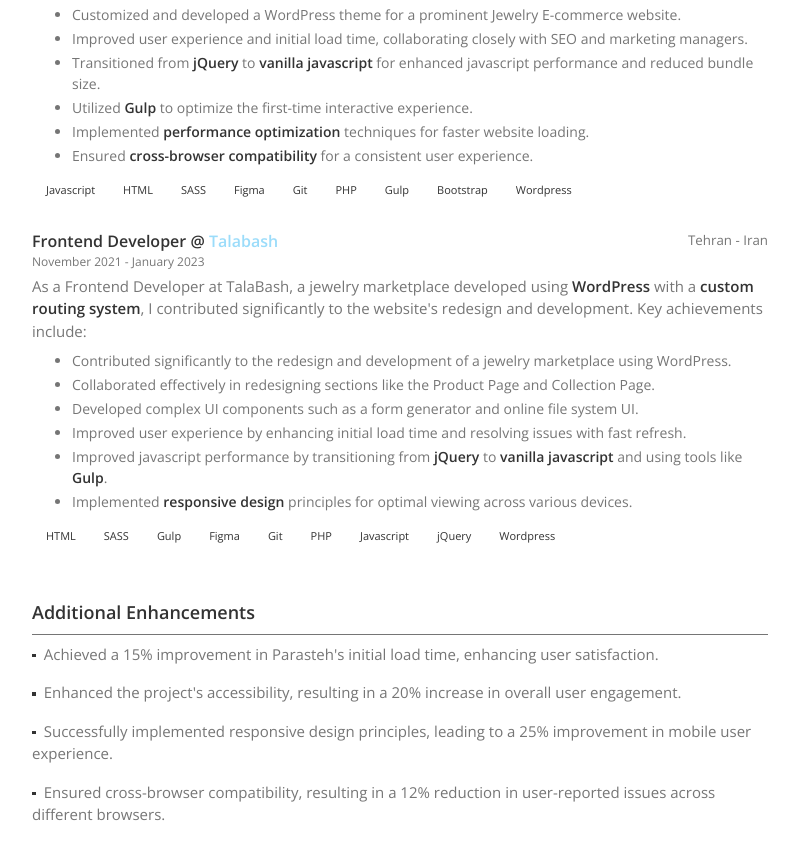
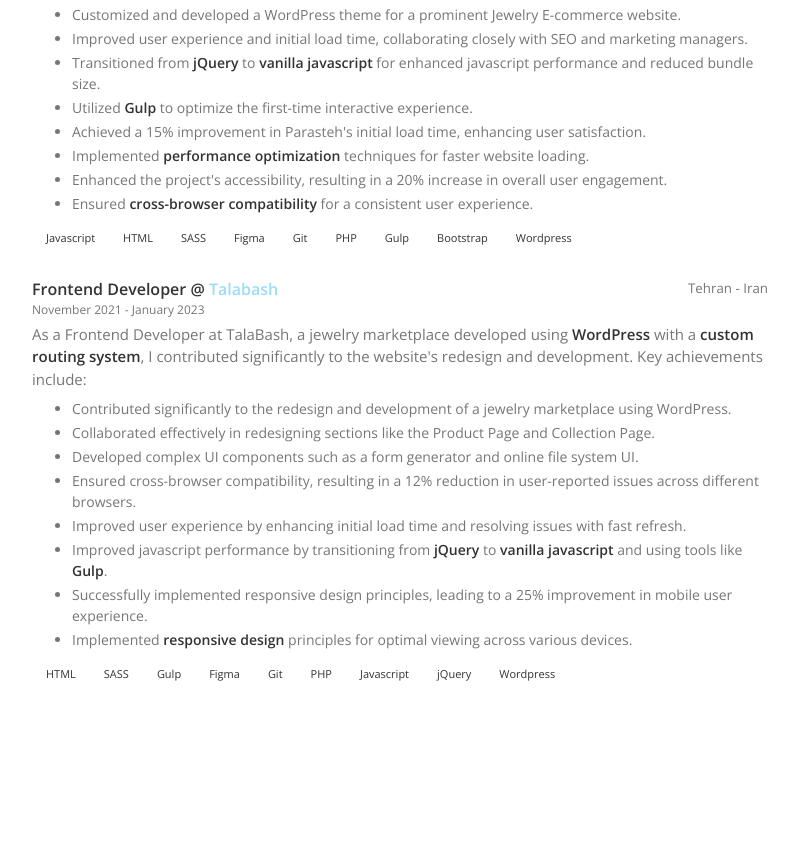
Before and after one commit to ramin-03/ramin-03.github.io, a Next.js app: page / in a window 1280 px wide. Shown: the part 1260-2118 px from the top of the page, without its empty margins (240-1038 px from the left). After the commit the page ends 1997 px from the top, so only its background shows below. Built offline with nearby package versions, Linux system fonts and the light colour scheme.

Commit message:
Removed additional enhancements section

```diff
--- a/src/components/AdditionalEnhancementsCard/index.tsx
+++ /dev/null
@@ -1,28 +0,0 @@
-import React, { ReactNode, memo } from 'react'
-import type { FC } from 'react'
-import Card from '../Card'
-import ResetUL from '../ResetElements/ResetUL'
-import StyledUnorderedListItem from '../StyledUnorderedListItem'
-import styles from './styles.module.scss'
-
-export interface AdditionalEnhancementsCardData {
-  title: string
-  points: ReactNode[]
-}
-
-export interface AdditionalEnhancementsCardProps {
-  data: AdditionalEnhancementsCardData
-  children?: never
-}
-
-const AdditionalEnhancementsCard: FC<AdditionalEnhancementsCardProps> = ({ data }) => (
-  <Card title={data.title} className={styles.root}>
-    <ResetUL className={styles.list}>
-      {data.points.map((point, i) => (
-        <StyledUnorderedListItem key={i}>{point}</StyledUnorderedListItem>
-      ))}
-    </ResetUL>
-  </Card>
-)
-
-export default memo(AdditionalEnhancementsCard)
--- a/src/components/AdditionalEnhancementsCard/styles.module.scss
+++ /dev/null
@@ -1,14 +0,0 @@
-.root {
-  grid-area: additional-enhancements;
-}
-
-.list {
-  color: var(--text-secondary-color);
-  padding: 0;
-  display: grid;
-  gap: 1rem;
-  font-size: 0.9375rem;
-  strong {
-    color: var(--text-primary-color);
-  }
-}
--- a/src/data/enData.tsx
+++ b/src/data/enData.tsx
@@ -69,7 +69,7 @@ export const data: DataModel = {
     noEndDateText: 'October 2023',
     items: [
       {
-        title: 'Intelligence Advance Solutions (Asre DaneshAfzar)',
+        title: 'Intelligence Advance Solutions',
         position: 'Frontend developer',
         startDate: 'January 2023',
         ISOStartDate: '2023-01-05T00:00:00.000Z',
@@ -131,9 +131,11 @@ export const data: DataModel = {
           <>
             Utilized <strong>Gulp</strong> to optimize the first-time interactive experience.
           </>,
+          <>Achieved a 15% improvement in Parasteh's initial load time, enhancing user satisfaction.</>,
           <>
             Implemented <strong>performance optimization</strong> techniques for faster website loading.
           </>,
+          <>Enhanced the project's accessibility, resulting in a 20% increase in overall user engagement.</>,
           <>
             Ensured <strong>cross-browser compatibility</strong> for a consistent user experience.
           </>,
@@ -160,10 +162,18 @@ export const data: DataModel = {
           <>Contributed significantly to the redesign and development of a jewelry marketplace using WordPress.</>,
           <>Collaborated effectively in redesigning sections like the Product Page and Collection Page.</>,
           <>Developed complex UI components such as a form generator and online file system UI.</>,
+          <>
+            Ensured cross-browser compatibility, resulting in a 12% reduction in user-reported issues across different
+            browsers.
+          </>,
           <>Improved user experience by enhancing initial load time and resolving issues with fast refresh.</>,
           <>
             Improved javascript performance by transitioning from <strong>jQuery</strong> to
             <strong> vanilla javascript</strong> and using tools like <strong>Gulp</strong>.
+          </>,
+          <>
+            Successfully implemented responsive design principles, leading to a 25% improvement in mobile user
+            experience.
           </>,
           <>
             Implemented <strong>responsive design</strong> principles for optimal viewing across various devices.
@@ -172,19 +182,5 @@ export const data: DataModel = {
         techStack: ['HTML', 'SASS', 'Gulp', 'Figma', 'Git', 'PHP', 'Javascript', 'jQuery', 'Wordpress'],
       },
     ],
-  },
-  AdditionalEnhancements: {
-    title: 'Additional Enhancements',
-    points: [
-      <>Achieved a 15% improvement in Parasteh's initial load time, enhancing user satisfaction.</>,
-      <>Enhanced the project's accessibility, resulting in a 20% increase in overall user engagement.</>,
-      <>
-        Successfully implemented responsive design principles, leading to a 25% improvement in mobile user experience.
-      </>,
-      <>
-        Ensured cross-browser compatibility, resulting in a 12% reduction in user-reported issues across different
-        browsers.
-      </>,
-    ],
-  },
+  }
 }
--- a/src/data/type.ts
+++ b/src/data/type.ts
@@ -2,8 +2,6 @@ import type { ExperienceCardData } from '@/components/ExperienceCard'
 import type { GeneralInfoCardData } from '@/components/GeneralInfoCard'
 import type { KeySkillsCardData } from '@/components/KeySkillsCard'
 import type { SkillsSummaryCardData } from '@/components/SkillsSummaryCard'
-import type { AdditionalEnhancementsCardData } from '@/components/AdditionalEnhancementsCard'
-
 export interface DataModel {
   keySkills: KeySkillsCardData
   generalInfo: GeneralInfoCardData
@@ -13,5 +11,4 @@ export interface DataModel {
     title: string
     description: string
   }
-  AdditionalEnhancements: AdditionalEnhancementsCardData
 }
--- a/src/pages/index.tsx
+++ b/src/pages/index.tsx
@@ -5,7 +5,6 @@ import ExperienceCard from '@/components/ExperienceCard'
 import GeneralInfoCard from '@/components/GeneralInfoCard'
 import KeySkillsCard from '@/components/KeySkillsCard'
 import SkillsSummaryCard from '@/components/SkillsSummaryCard'
-import AdditionalEnhancementsCard from '@/components/AdditionalEnhancementsCard'
 import { data } from '@/data/enData'
 import styles from '@/styles/home.module.scss'
 
@@ -20,7 +19,6 @@ const IndexPage: NextPage = () => (
       <SkillsSummaryCard data={data.skillsSummary} />
       <KeySkillsCard data={data.keySkills} />
       <ExperienceCard data={data.experience} />
-      <AdditionalEnhancementsCard data={data.AdditionalEnhancements} />
     </Container>
   </>
 )
```
Also changed, not shown: 2 other files (tests, documents, lock files or other folders).
